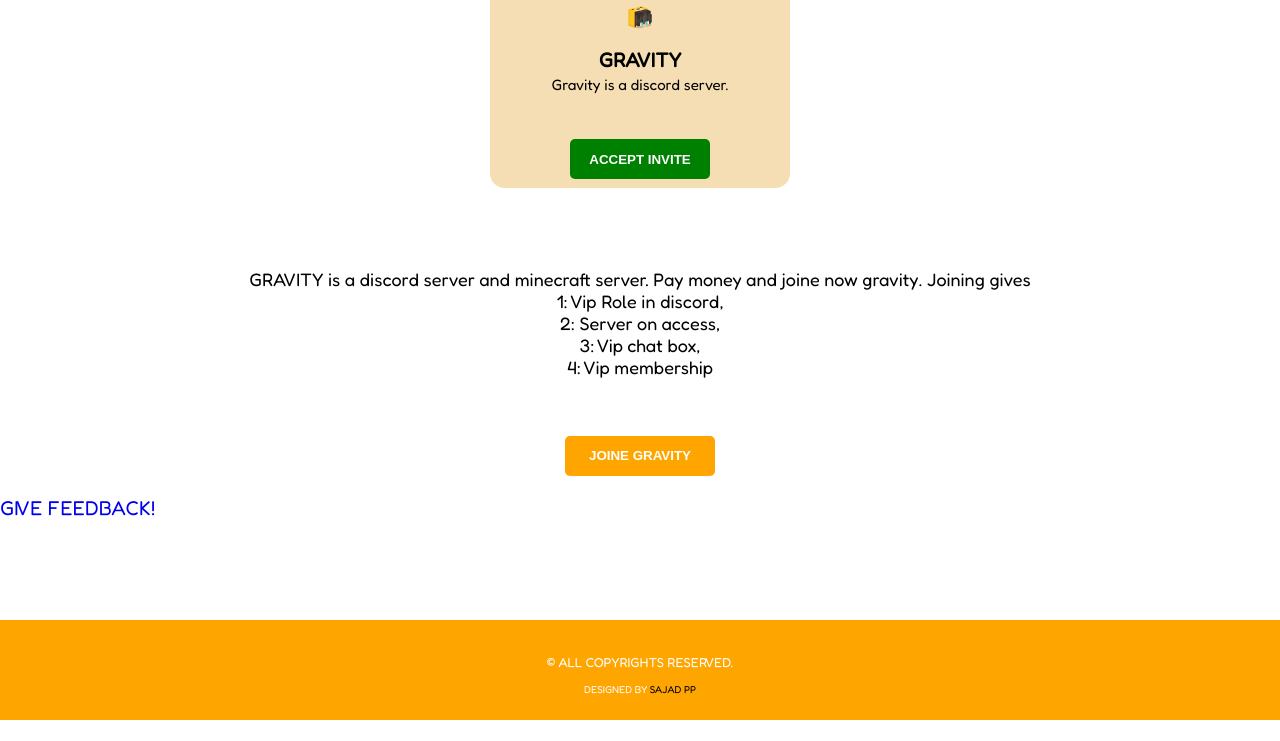
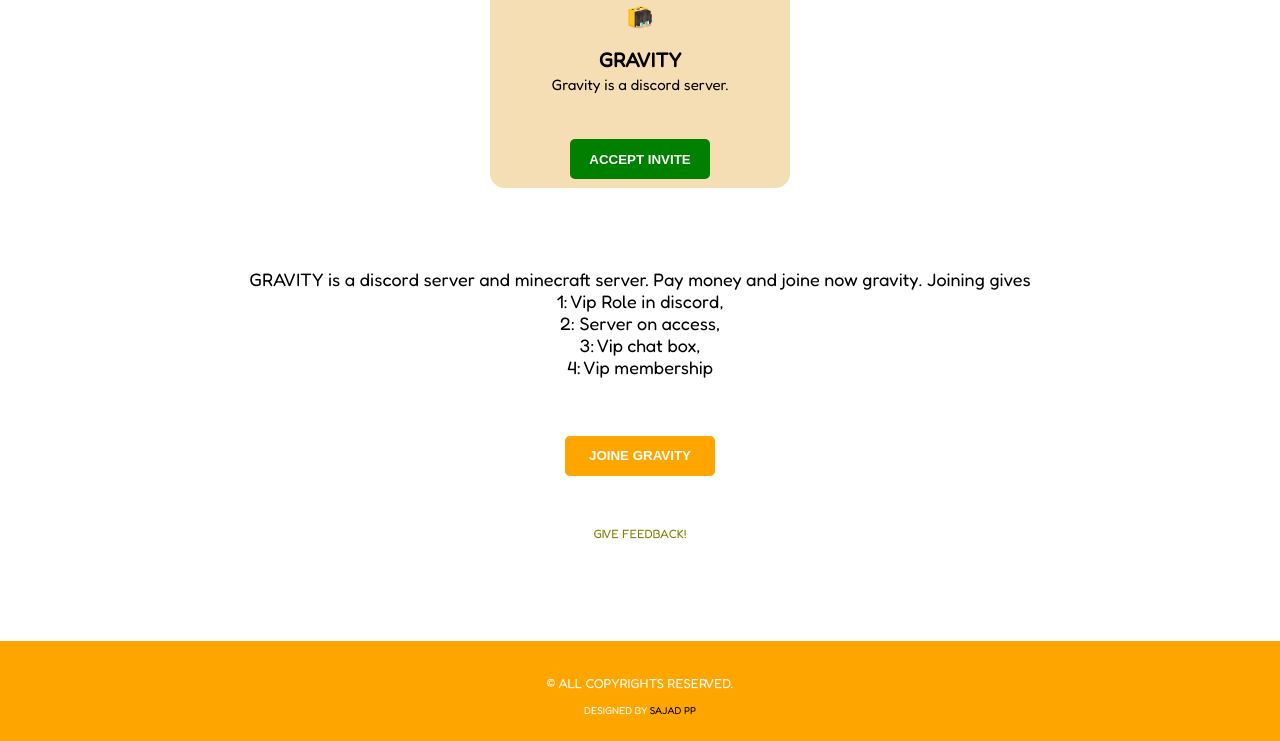
Before and after one commit to mrsajadpp/slavioo, a plain HTML site: page index.html in a window 1280 px wide. Shown: the part 562-1303 px from the top of the page. Before the commit the page ends 1282 px from the top, so only its background shows below. Drawn offline with Linux system fonts and the light colour scheme.

Commit message:
Update style.css

```diff
--- a/style.css
+++ b/style.css
@@ -128,7 +128,7 @@
   height: 30px;
   margin-top: 20px;
 }
-.feedback{
+.feedback-lnb{
   color: olive;
   font-size: 12px;
   text-align: center;
```
